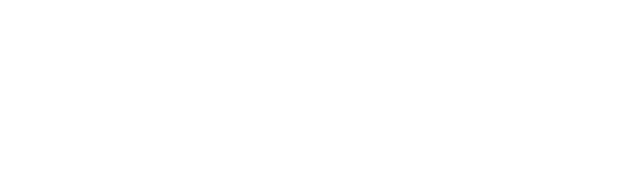
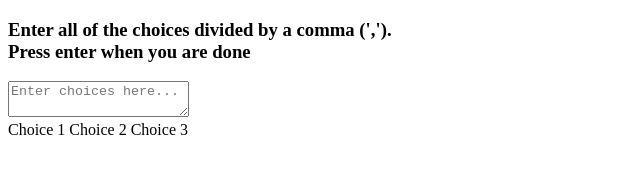
Before and after one commit to j-phillips-hub/random-choice-picker, a plain HTML site: page index.html in a window 1280 px wide. Shown: the whole page, without its empty margins (0-640 px from the left). Drawn offline with Linux system fonts and the light colour scheme.

Commit message:
Add htmls

```diff
--- a/index.html
+++ b/index.html
@@ -9,7 +9,20 @@
 </head>
 
 <body>
+  <div class="container">
+    <h3>
+      Enter all of the choices divided by a comma (',').
+      <br> Press enter when you are done
+    </h3>
 
+    <textarea placeholder="Enter choices here..." id="textarea"></textarea>
+
+    <div id="tags">
+      <span class="tag">Choice 1</span>
+      <span class="tag">Choice 2</span>
+      <span class="tag">Choice 3</span>
+    </div>
+  </div>
 </body>
 
 </html>
```
